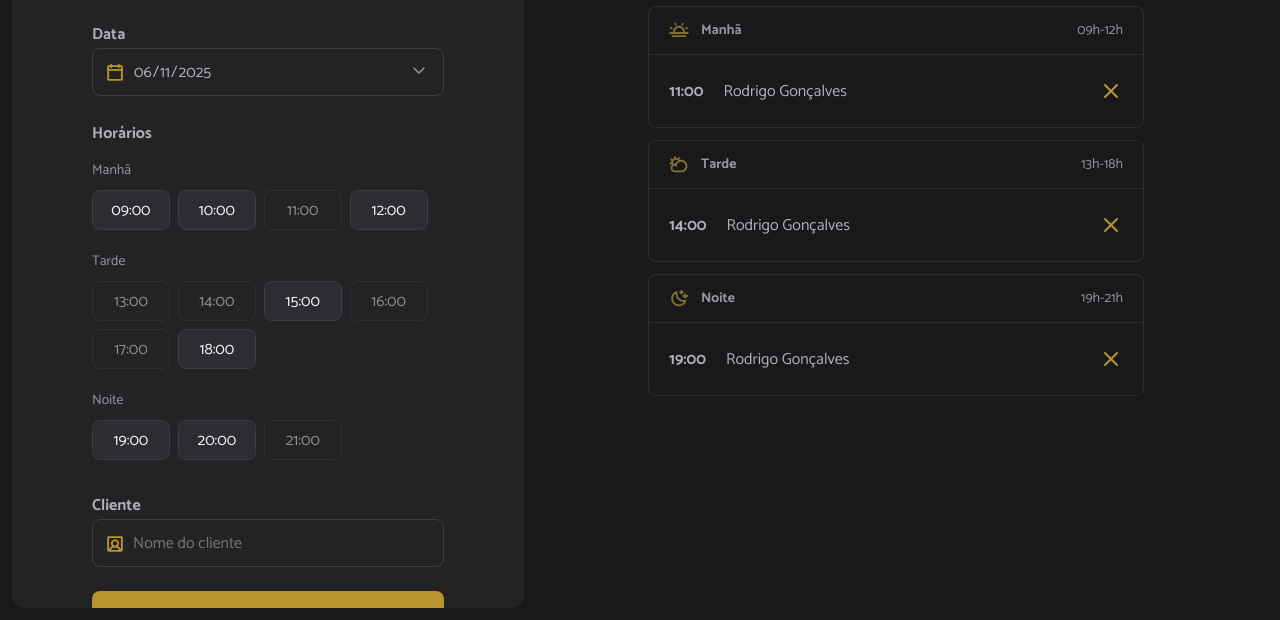
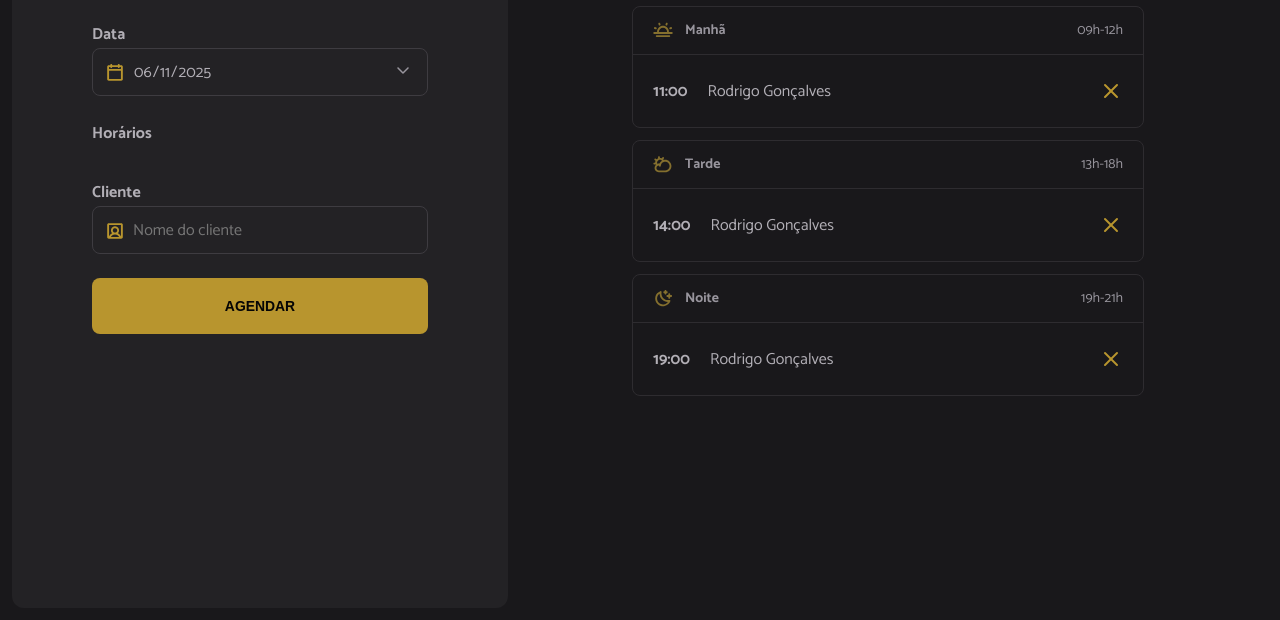
Before and after one commit to MuriloSouza955/hairday, a website built with webpack: page index.html in a window 1280 px wide. Shown: the part 180-800 px from the top of the page. Built offline with nearby package versions, Linux system fonts and the light colour scheme.

Commit message:
Evento de carregamento do conteúdo

```diff
--- a/index.html
+++ b/index.html
@@ -33,68 +33,25 @@
 
         <span class="label">Horários</span>
         <ul id="hours" class="hours" aria-label="Horários disponíveis de manhã">
-          <!-- Exemplo: Manhã -->
+          <!-- Exemplo: Manhã
           <li data-period="morning" class="hour-period">Manhã</li>
           <li data-period="morning" value="09:00" class="hour hour-available">
             09:00
-          </li>
-          <li data-period="morning" value="10:00" class="hour hour-available">
-            10:00
-          </li>
-          <li data-period="morning" value="11:00" class="hour hour-unavailable">
-            11:00
-          </li>
-          <li data-period="morning" value="12:00" class="hour hour-available">
-            12:00
-          </li>
-          <!-- Exemplo: Tarde  -->
-          <li data-period="morning" class="hour-period">Tarde</li>
+          </li>-->
+          <!-- Exemplo: Tarde
+          <li data-period="afternoon" class="hour-period">Tarde</li>
           <li
             data-period="afternoon"
             value="13:00"
-            class="hour hour-unavailable"
-          >
+            class="hour hour-unavailable">
             13:00
-          </li>
-          <li
-            data-period="afternoon"
-            value="14:00"
-            class="hour hour-unavailable"
-          >
-            14:00
-          </li>
-          <li data-period="afternoon" value="15:00" class="hour hour-available">
-            15:00
-          </li>
-          <li
-            data-period="afternoon"
-            value="16:00"
-            class="hour hour-unavailable"
-          >
-            16:00
-          </li>
-          <li
-            data-period="afternoon"
-            value="17:00"
-            class="hour hour-unavailable"
-          >
-            17:00
-          </li>
-          <li data-period="afternoon" value="18:00" class="hour hour-available">
-            18:00
-          </li>
-          <!-- Exemplo: Noite -->
-          <li data-period="morning" class="hour-period">Noite</li>
+          </li> -->
+          <!-- Exemplo: Noite
+          <li data-period="night" class="hour-period">Noite</li>
 
           <li data-period="night" value="19:00" class="hour hour-available">
             19:00
-          </li>
-          <li data-period="night" value="20:00" class="hour hour-available">
-            20:00
-          </li>
-          <li data-period="night" value="21:00" class="hour hour-unavailable">
-            21:00
-          </li>
+          </li> -->
         </ul>
 
         <label for="client" class="label">Cliente</label>
--- a/src/main.js
+++ b/src/main.js
@@ -9,3 +9,4 @@ import './styles/schedule.css';
 
 // JS
 import './modules/form/submit.js';
+import './modules/load.js'
--- /dev/null
+++ b/src/modules/load.js
@@ -0,0 +1,3 @@
+document.addEventListener("DOMContentLoaded", function() {
+    console.log('DOM carregado');
+});
```
Also changed, not shown: 1 other file.
